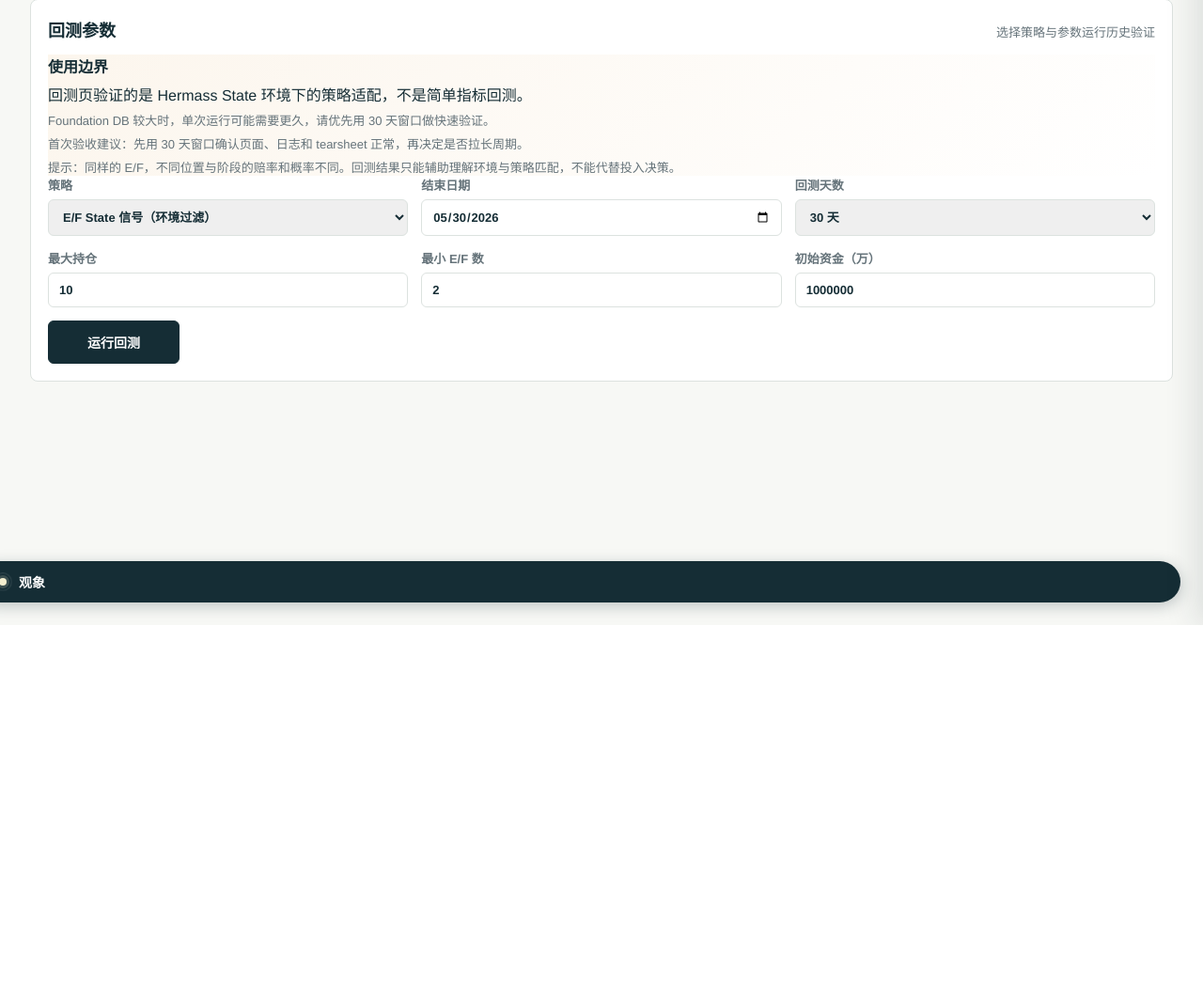
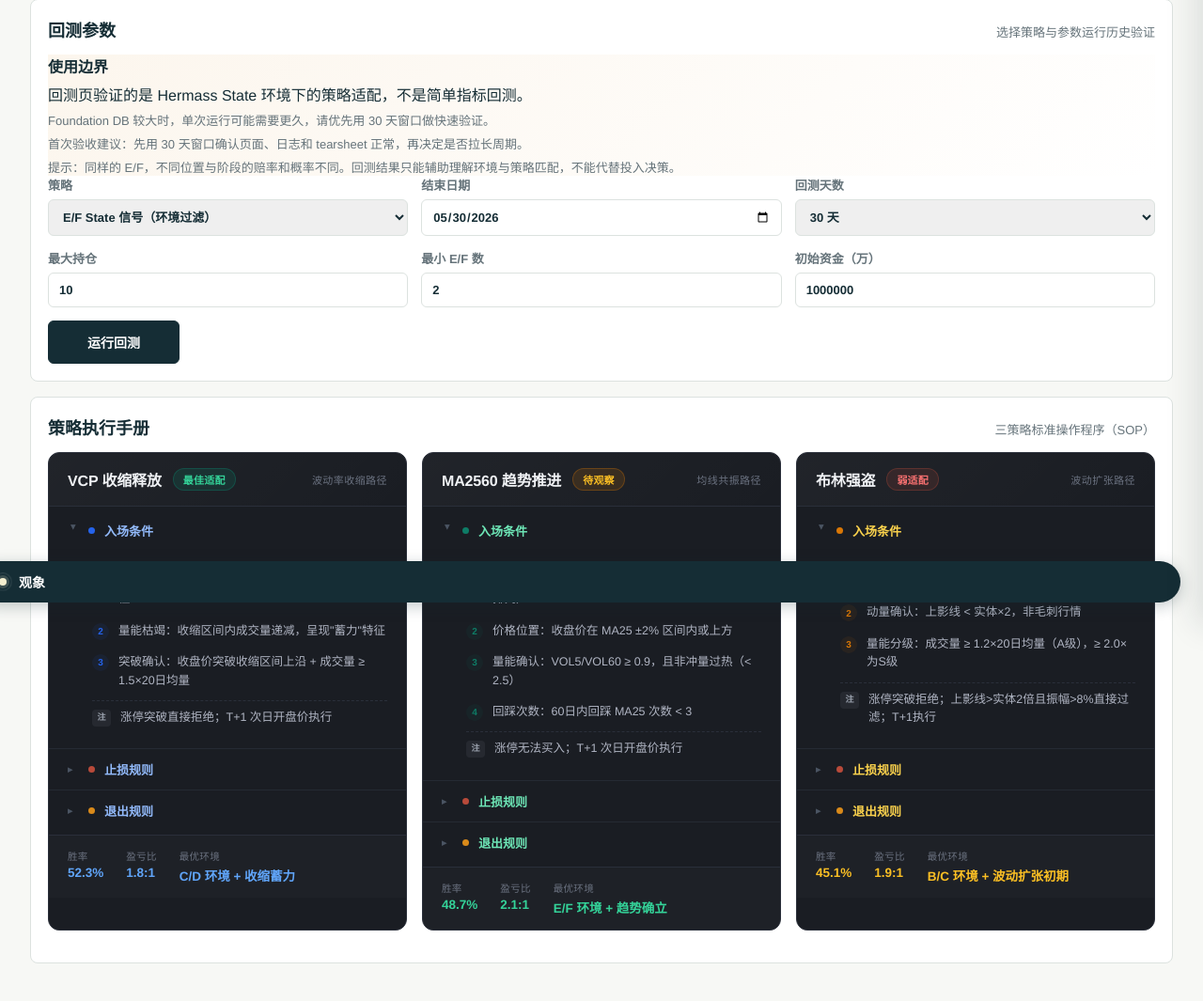
Before and after one commit to jackeyunjie/hermass-observer, a FastAPI app: page /backtest in a window 1280 px wide. Shown: the part 135-1200 px from the top of the page at 94% size. Before the commit the page ends 800 px from the top, so only its background shows below. Run offline with FastAPI, Linux system fonts and the light colour scheme; data comes from the database, SQL or seed files in the repository.

Commit message:
feat: 三策略标准SOP卡片组件 — 统一入场/止损/退出结构 + 蓝绿橙色系 + 可折叠 + 回测页嵌入演示

```diff
--- a/web/static/style.css
+++ b/web/static/style.css
@@ -884,3 +884,275 @@ pre {
     padding: 22px 16px 16px;
   }
 }
+
+/* ── SOP 策略卡片组件（Linear Card + Notion Toggle 风格）── */
+
+.sop-card {
+  background: #1a1d23;
+  border: 1px solid #2a2f3a;
+  border-radius: 12px;
+  overflow: hidden;
+  font-family: Avenir Next, Helvetica Neue, Arial, sans-serif;
+  color: #e2e4e9;
+  margin-bottom: 16px;
+}
+
+.sop-header {
+  display: flex;
+  align-items: center;
+  justify-content: space-between;
+  padding: 16px 20px;
+  background: linear-gradient(135deg, rgba(255,255,255,0.03) 0%, transparent 100%);
+  border-bottom: 1px solid #2a2f3a;
+}
+
+.sop-title-group {
+  display: flex;
+  align-items: center;
+  gap: 12px;
+}
+
+.sop-name {
+  margin: 0;
+  font-size: 16px;
+  font-weight: 700;
+  color: #f0f2f5;
+  letter-spacing: -0.01em;
+}
+
+.sop-badge {
+  display: inline-flex;
+  align-items: center;
+  padding: 3px 10px;
+  border-radius: 20px;
+  font-size: 11px;
+  font-weight: 600;
+  letter-spacing: 0.02em;
+  border: 1px solid transparent;
+}
+
+.sop-badge.fit-best {
+  background: rgba(14, 124, 102, 0.2);
+  color: #34d399;
+  border-color: rgba(14, 124, 102, 0.4);
+}
+
+.sop-badge.fit-watch {
+  background: rgba(217, 119, 6, 0.15);
+  color: #fbbf24;
+  border-color: rgba(217, 119, 6, 0.3);
+}
+
+.sop-badge.fit-weak {
+  background: rgba(184, 74, 58, 0.15);
+  color: #f87171;
+  border-color: rgba(184, 74, 58, 0.3);
+}
+
+.sop-tag {
+  font-size: 11px;
+  color: #6b7280;
+  font-weight: 500;
+  letter-spacing: 0.04em;
+}
+
+.sop-body {
+  padding: 4px 0;
+}
+
+.sop-section {
+  border-bottom: 1px solid #252a33;
+}
+
+.sop-section:last-child {
+  border-bottom: none;
+}
+
+.sop-section > summary {
+  list-style: none;
+  cursor: pointer;
+  padding: 12px 20px;
+  display: flex;
+  align-items: center;
+  gap: 10px;
+  font-size: 13px;
+  font-weight: 600;
+  color: #d1d5db;
+  transition: background 0.15s ease;
+  user-select: none;
+}
+
+.sop-section > summary:hover {
+  background: rgba(255, 255, 255, 0.03);
+}
+
+.sop-section > summary::-webkit-details-marker {
+  display: none;
+}
+
+.sop-section > summary::before {
+  content: "▸";
+  font-size: 10px;
+  color: #4b5563;
+  transition: transform 0.15s ease;
+  display: inline-block;
+  width: 12px;
+}
+
+.sop-section[open] > summary::before {
+  transform: rotate(90deg);
+}
+
+.sop-dot {
+  width: 7px;
+  height: 7px;
+  border-radius: 50%;
+  display: inline-block;
+  flex-shrink: 0;
+}
+
+.dot-entry { background: var(--sop-primary, #2563eb); }
+.dot-stop  { background: #b84a3a; }
+.dot-exit  { background: #d98a1a; }
+
+.sop-checklist,
+.sop-rules {
+  padding: 4px 20px 16px 46px;
+}
+
+.sop-check-item {
+  display: flex;
+  align-items: flex-start;
+  gap: 10px;
+  padding: 7px 0;
+  font-size: 12.5px;
+  line-height: 1.55;
+  color: #b0b5c3;
+}
+
+.sop-check-item.sop-note {
+  margin-top: 4px;
+  padding-top: 8px;
+  border-top: 1px dashed #2a2f3a;
+}
+
+.check-num {
+  display: inline-flex;
+  align-items: center;
+  justify-content: center;
+  width: 18px;
+  height: 18px;
+  border-radius: 50%;
+  background: var(--sop-primary-soft, rgba(37, 99, 235, 0.08));
+  color: var(--sop-primary, #2563eb);
+  font-size: 10px;
+  font-weight: 700;
+  flex-shrink: 0;
+  margin-top: 1px;
+}
+
+.check-num.note {
+  background: rgba(107, 114, 128, 0.15);
+  color: #9ca3af;
+  font-size: 9px;
+  font-weight: 600;
+  width: 20px;
+  border-radius: 4px;
+}
+
+.check-text {
+  flex: 1;
+}
+
+.sop-rule-row {
+  display: flex;
+  align-items: flex-start;
+  justify-content: space-between;
+  gap: 16px;
+  padding: 7px 0;
+  font-size: 12.5px;
+  line-height: 1.55;
+}
+
+.sop-rule-row .rule-label {
+  color: #9ca3af;
+  font-weight: 500;
+  flex-shrink: 0;
+  min-width: 80px;
+}
+
+.sop-rule-row .rule-value {
+  color: #d1d5db;
+  text-align: right;
+  flex: 1;
+}
+
+.sop-rule-row.priority {
+  margin-top: 6px;
+  padding-top: 8px;
+  border-top: 1px dashed #2a2f3a;
+}
+
+.sop-rule-row.priority .rule-value {
+  color: var(--sop-primary, #2563eb);
+  font-weight: 500;
+}
+
+.sop-footer {
+  padding: 14px 20px;
+  background: rgba(255, 255, 255, 0.02);
+  border-top: 1px solid #2a2f3a;
+}
+
+.sop-stats {
+  display: flex;
+  gap: 24px;
+}
+
+.stat-item {
+  display: flex;
+  flex-direction: column;
+  gap: 3px;
+}
+
+.stat-label {
+  font-size: 10.5px;
+  color: #6b7280;
+  font-weight: 500;
+  letter-spacing: 0.03em;
+  text-transform: uppercase;
+}
+
+.stat-value {
+  font-size: 13.5px;
+  font-weight: 700;
+  color: #f0f2f5;
+}
+
+/* ── 策略特定颜色覆盖 ── */
+.sop-card.sop-vcp .stat-value { color: #60a5fa; }
+.sop-card.sop-2560 .stat-value { color: #34d399; }
+.sop-card.sop-bollinger .stat-value { color: #fbbf24; }
+
+.sop-card.sop-vcp .sop-section-title { color: #93bbfc; }
+.sop-card.sop-2560 .sop-section-title { color: #6ee7b7; }
+.sop-card.sop-bollinger .sop-section-title { color: #fcd34d; }
+
+/* ── 移动端适配 ── */
+@media (max-width: 640px) {
+  .sop-stats {
+    gap: 16px;
+  }
+  .sop-header {
+    flex-direction: column;
+    align-items: flex-start;
+    gap: 8px;
+  }
+  .sop-rule-row {
+    flex-direction: column;
+    gap: 2px;
+  }
+  .sop-rule-row .rule-value {
+    text-align: left;
+  }
+}
--- a/web/templates/_sop_card_2560.html
+++ b/web/templates/_sop_card_2560.html
@@ -1,8 +1,8 @@
-<!--
+{#
   MA2560 策略 SOP 卡片
   用法: {% include '_sop_card_2560.html' %}
   或带参数: {% with strategy_fit='最佳适配' %}{% include '_sop_card_2560.html' %}{% endwith %}
--->
+#}
 {% set fit = strategy_fit|default('待观察') %}
 {% set fit_class = 'fit-best' if fit == '最佳适配' else ('fit-watch' if fit == '待观察' else 'fit-weak') %}
 
--- a/web/templates/_sop_card_bollinger.html
+++ b/web/templates/_sop_card_bollinger.html
@@ -1,8 +1,8 @@
-<!--
+{#
   布林强盗策略 SOP 卡片
   用法: {% include '_sop_card_bollinger.html' %}
   或带参数: {% with strategy_fit='最佳适配' %}{% include '_sop_card_bollinger.html' %}{% endwith %}
--->
+#}
 {% set fit = strategy_fit|default('待观察') %}
 {% set fit_class = 'fit-best' if fit == '最佳适配' else ('fit-watch' if fit == '待观察' else 'fit-weak') %}
 
--- a/web/templates/_sop_card_vcp.html
+++ b/web/templates/_sop_card_vcp.html
@@ -1,8 +1,8 @@
-<!--
+{#
   VCP 策略 SOP 卡片
   用法: {% include '_sop_card_vcp.html' %}
   或带参数: {% with strategy_fit='最佳适配' %}{% include '_sop_card_vcp.html' %}{% endwith %}
--->
+#}
 {% set fit = strategy_fit|default('待观察') %}
 {% set fit_class = 'fit-best' if fit == '最佳适配' else ('fit-watch' if fit == '待观察' else 'fit-weak') %}
 
--- a/web/templates/backtest.html
+++ b/web/templates/backtest.html
@@ -366,6 +366,19 @@
         <pre class="log-block">{{ logs }}</pre>
       </section>
       {% endif %}
+
+      <!-- 策略 SOP 卡片 -->
+      <section class="panel span-2">
+        <div class="panel-head">
+          <h2>策略执行手册</h2>
+          <span>三策略标准操作程序（SOP）</span>
+        </div>
+        <div style="display: grid; grid-template-columns: repeat(auto-fit, minmax(320px, 1fr)); gap: 16px;">
+          {% with strategy_fit='最佳适配' %}{% include '_sop_card_vcp.html' %}{% endwith %}
+          {% with strategy_fit='待观察' %}{% include '_sop_card_2560.html' %}{% endwith %}
+          {% with strategy_fit='弱适配' %}{% include '_sop_card_bollinger.html' %}{% endwith %}
+        </div>
+      </section>
     </main>
     {% set ai_page_context = '/backtest' %}
     {% include '_ai_assistant.html' %}
```
